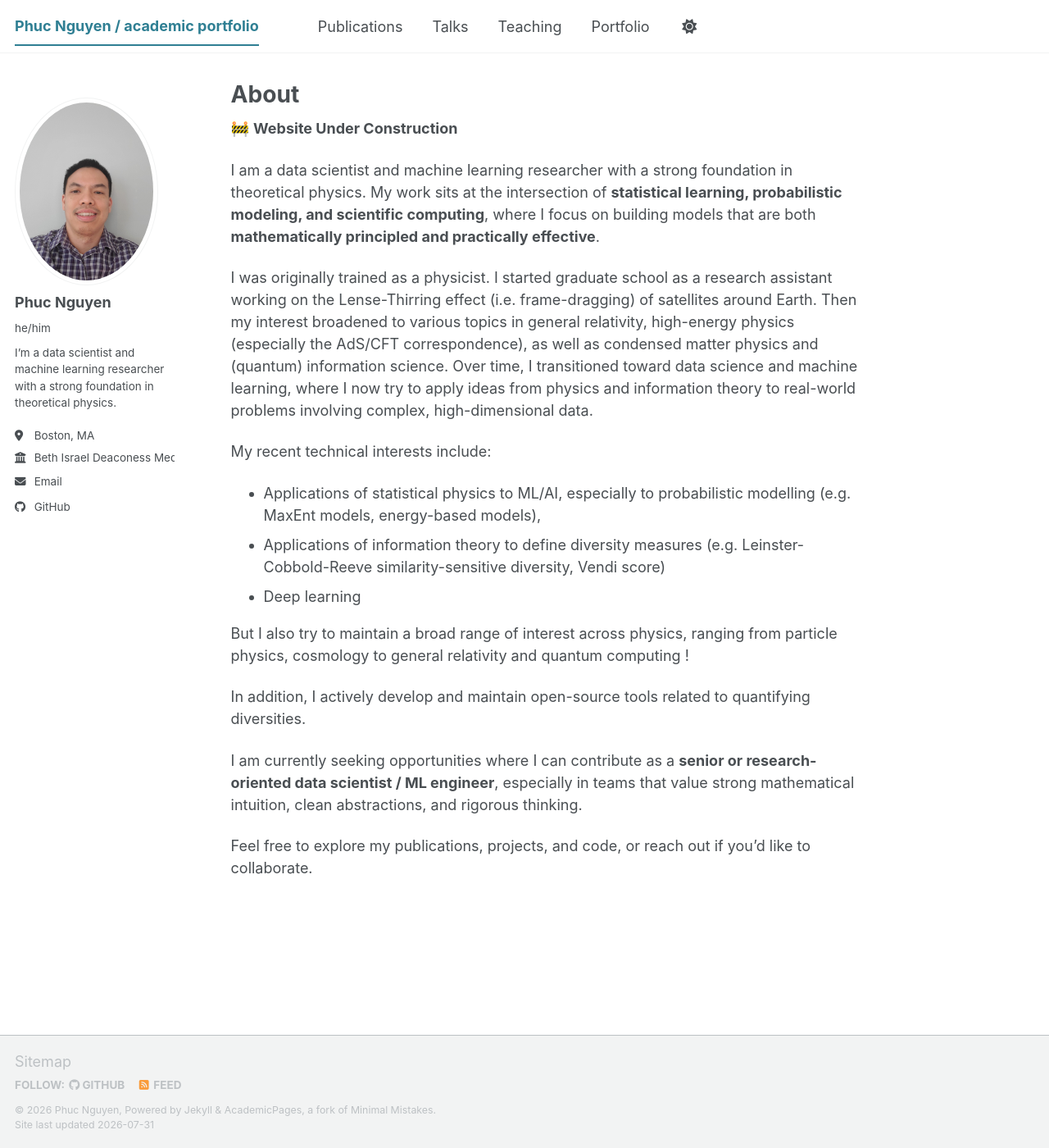
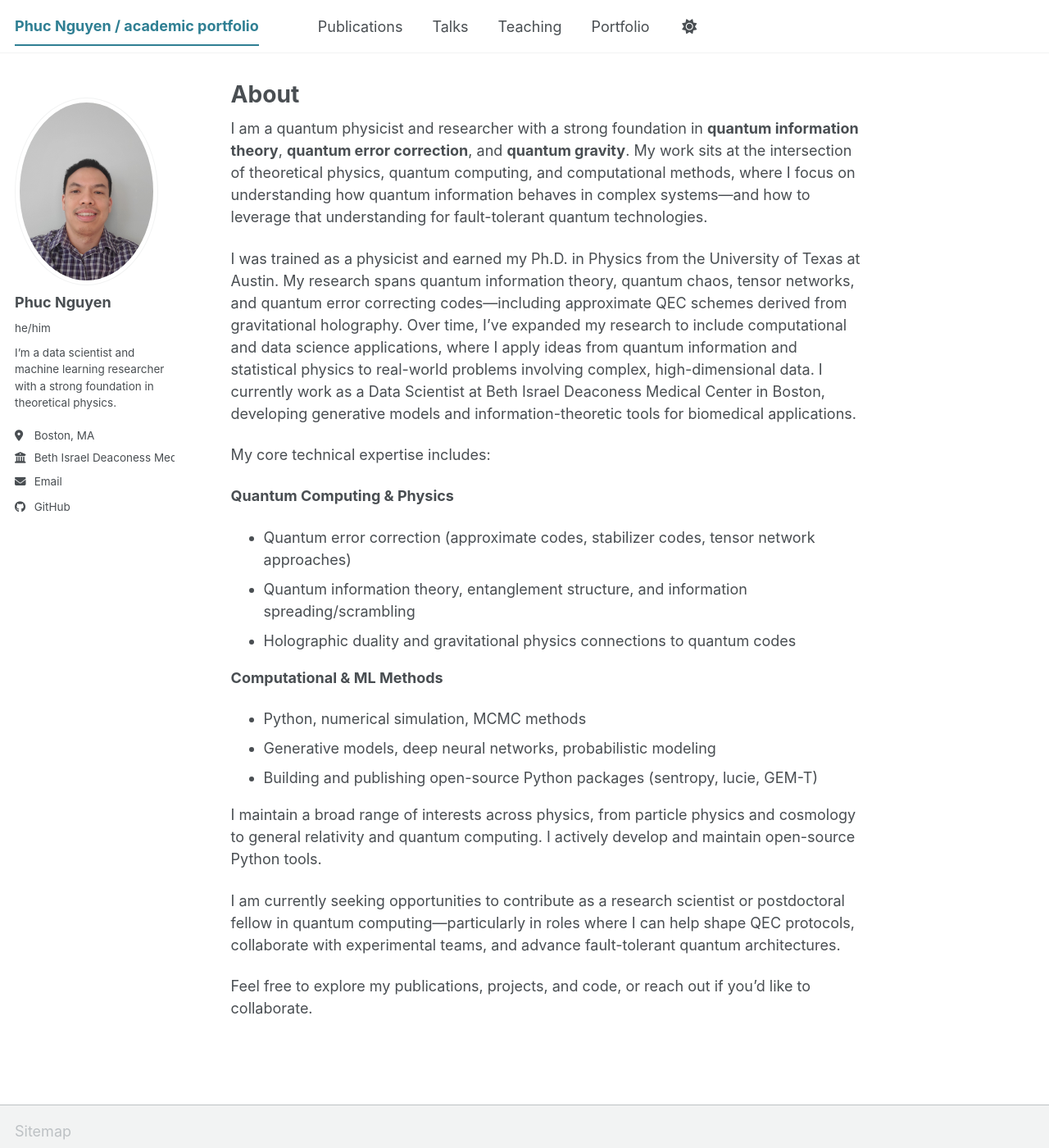
Before and after one commit to nhongphuc/nhongphuc.github.io, a Jekyll site: the page built from _pages/about.md, in a window 1280 px wide and 1400 px high. Shown: the whole window at 82% size. Built offline with Jekyll 4.4.1, drawn with Linux system fonts in a browser that asks for light colours; a script bundle is joined from its source files by our own code; library files that are not in the unit come from our copies.

Commit message:
Revise about page with updated research focus
emphasizing expertise in quantum information theory

```diff
--- a/_pages/about.md
+++ b/_pages/about.md
@@ -3,21 +3,27 @@ title: "About"
 permalink: /
 author_profile: true
 ---
-🚧 **Website Under Construction**
 
-I am a data scientist and machine learning researcher with a strong foundation in theoretical physics. My work sits at the intersection of **statistical learning, probabilistic modeling, and scientific computing**, where I focus on building models that are both **mathematically principled and practically effective**.
+I am a quantum physicist and researcher with a strong foundation in **quantum information theory**, **quantum error correction**, and **quantum gravity**. My work sits at the intersection of theoretical physics, quantum computing, and computational methods, where I focus on understanding how quantum information behaves in complex systems—and how to leverage that understanding for fault-tolerant quantum technologies.
 
-I was originally trained as a physicist. I started graduate school as a research assistant working on the Lense-Thirring effect (i.e. frame-dragging) of satellites around Earth. Then my interest broadened to various topics in general relativity, high-energy physics (especially the AdS/CFT correspondence), as well as condensed matter physics and (quantum) information science. Over time, I transitioned toward data science and machine learning, where I now try to apply ideas from physics and information theory to real-world problems involving complex, high-dimensional data.
+I was trained as a physicist and earned my Ph.D. in Physics from the University of Texas at Austin. My research spans quantum information theory, quantum chaos, tensor networks, and quantum error correcting codes—including approximate QEC schemes derived from gravitational holography. Over time, I've expanded my research to include computational and data science applications, where I apply ideas from quantum information and statistical physics to real-world problems involving complex, high-dimensional data. I currently work as a Data Scientist at Beth Israel Deaconess Medical Center in Boston, developing generative models and information-theoretic tools for biomedical applications.
 
-My recent technical interests include:
-- Applications of statistical physics to ML/AI, especially to probabilistic modelling (e.g. MaxEnt models, energy-based models),
-- Applications of information theory to define diversity measures (e.g. Leinster-Cobbold-Reeve similarity-sensitive diversity, Vendi score)
-- Deep learning
+My core technical expertise includes:
 
-But I also try to maintain a broad range of interest across physics, ranging from particle physics, cosmology to general relativity and quantum computing !
+**Quantum Computing & Physics**
 
-In addition, I actively develop and maintain open-source tools related to quantifying diversities.
+- Quantum error correction (approximate codes, stabilizer codes, tensor network approaches)
+- Quantum information theory, entanglement structure, and information spreading/scrambling
+- Holographic duality and gravitational physics connections to quantum codes
 
-I am currently seeking opportunities where I can contribute as a **senior or research-oriented data scientist / ML engineer**, especially in teams that value strong mathematical intuition, clean abstractions, and rigorous thinking.
+**Computational & ML Methods**
 
-Feel free to explore my publications, projects, and code, or reach out if you’d like to collaborate.
+- Python, numerical simulation, MCMC methods
+- Generative models, deep neural networks, probabilistic modeling
+- Building and publishing open-source Python packages (sentropy, lucie, GEM-T)
+
+I maintain a broad range of interests across physics, from particle physics and cosmology to general relativity and quantum computing. I actively develop and maintain open-source Python tools.
+
+I am currently seeking opportunities to contribute as a research scientist or postdoctoral fellow in quantum computing—particularly in roles where I can help shape QEC protocols, collaborate with experimental teams, and advance fault-tolerant quantum architectures.
+
+Feel free to explore my publications, projects, and code, or reach out if you'd like to collaborate.
```
